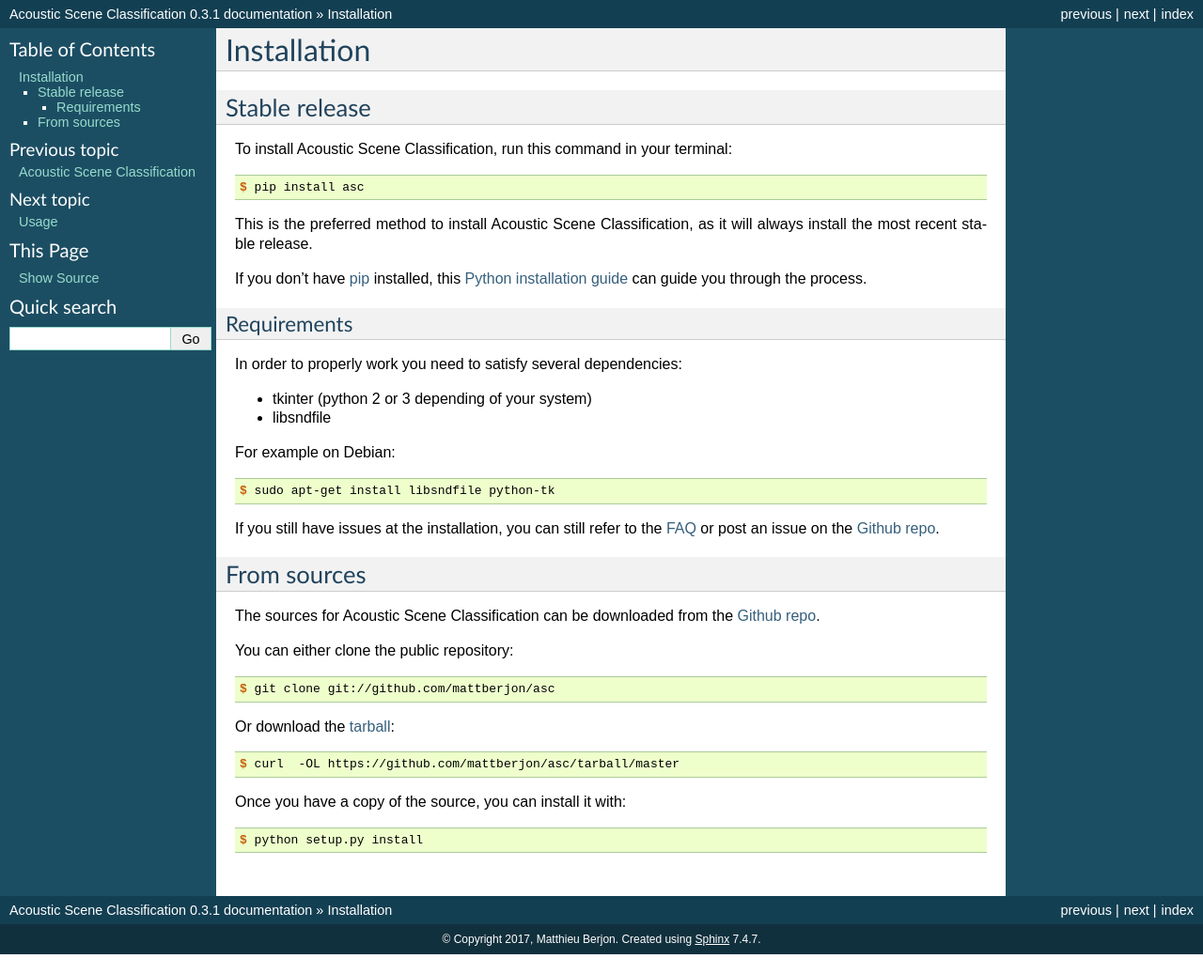
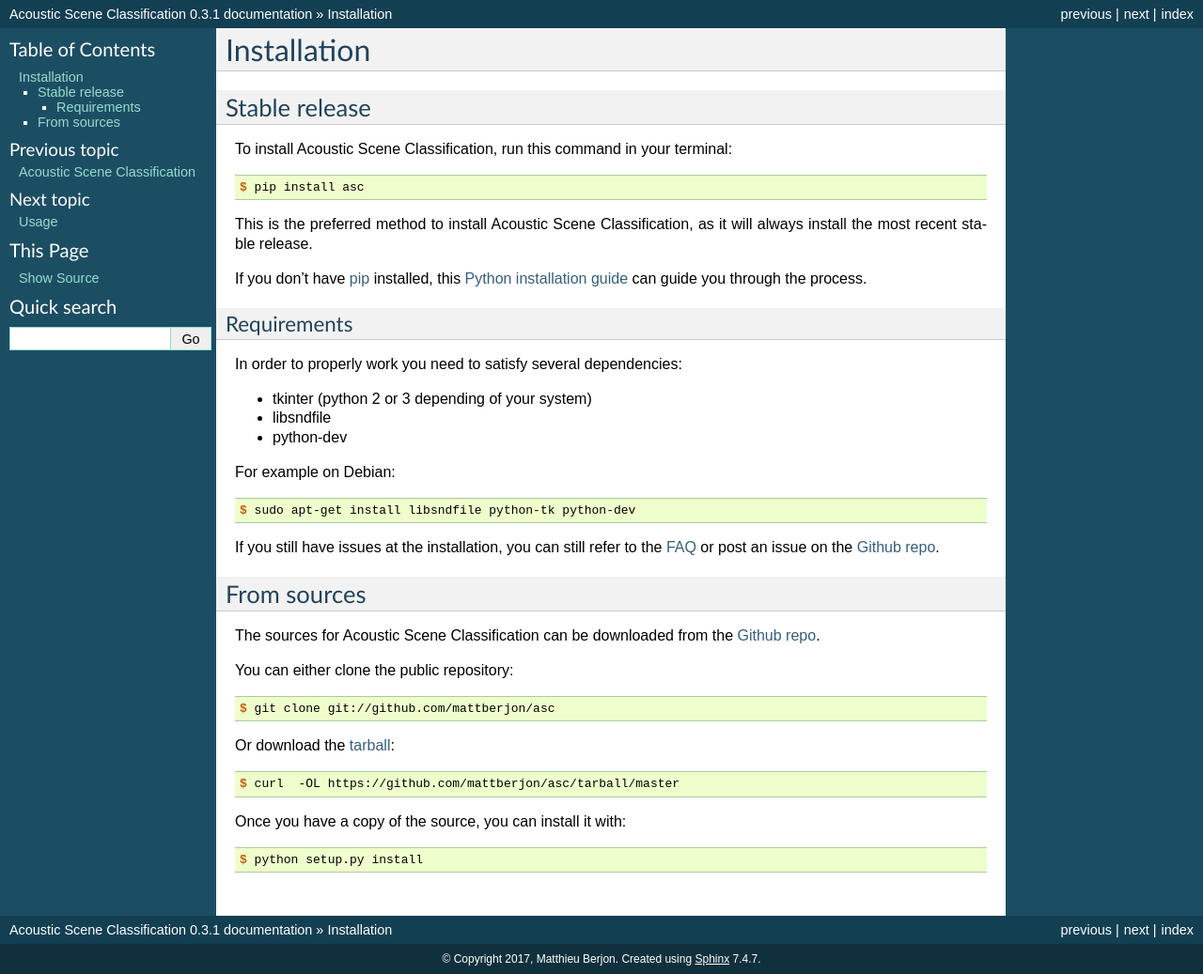
Before and after one commit to mattberjon/asc-cnn, a Sphinx documentation site: the page built from docs/installation.rst, in a window 1280 px wide. Shown: the whole page at 94% size. Built offline with Sphinx 7.4.7, drawn with Linux system fonts in a browser that asks for light colours; before the commit the page ends 1016 px from its top, so only the background shows below that.

Commit message:
Mandatory package for the installation
After having seeing a issue regarding the installation from scratch
about the need of `Python.h` for the compilation of the program, I
decided to had into the documentation and specifically into the
installation documentation the mention about the need of installing
`python-dev` or an equivalent package to avoid a failure at the
installation.

Resolves: #52

Signed-off-by: Matthieu Berjon <matthieu@berjon.net>

```diff
--- a/docs/installation.rst
+++ b/docs/installation.rst
@@ -30,12 +28,13 @@ In order to properly work you need to satisfy several dependencies:
 
 - tkinter (python 2 or 3 depending of your system)
 - libsndfile
+- python-dev
 
 For example on Debian:
 
 .. code-block:: console
 
-  $ sudo apt-get install libsndfile python-tk
+  $ sudo apt-get install libsndfile python-tk python-dev
 
 If you still have issues at the installation, you can still refer to the
 :doc:`faq` or post an issue on the `Github repo`_.
```
Also changed, not shown: other parts of docs/installation.rst (+0 -2 lines).
